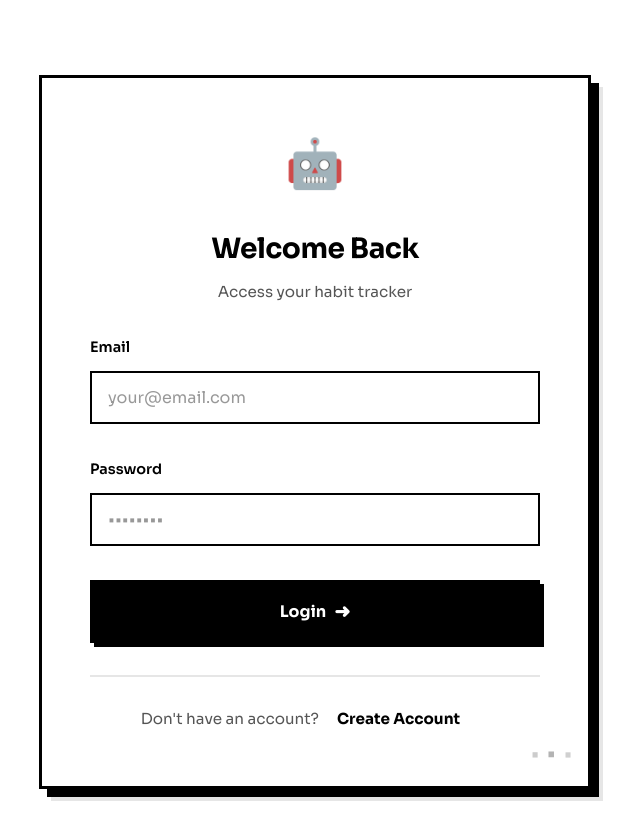
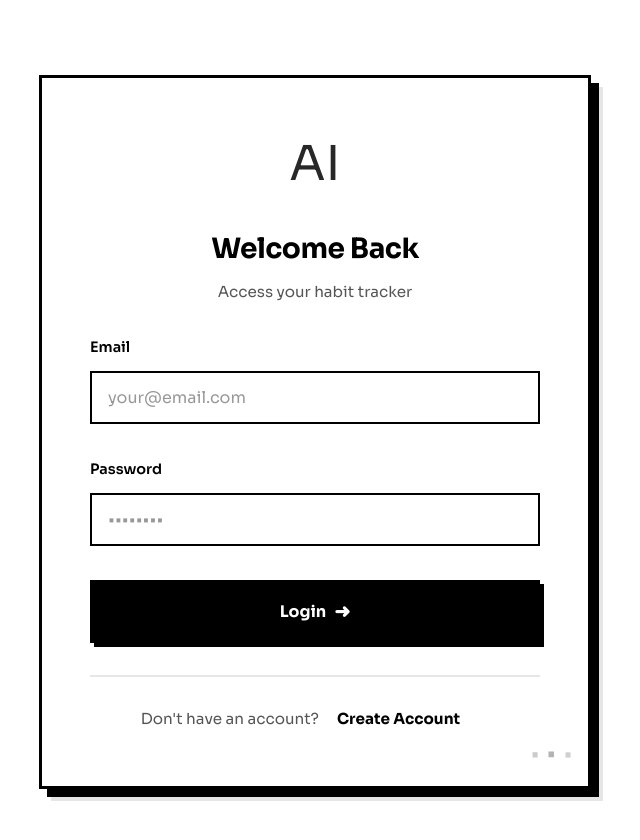
Before and after one commit to aayush45123/Ai-Habit-Tracker, a React (Vite) app in the folder ai-habit-tracker/client/: page /login in a window 1280 px wide. Shown: the top 840 px of the page, without its empty margins (325-965 px from the left). Built offline with nearby package versions, Linux system fonts and the light colour scheme; no server answers.

Commit message:
updated login and sign up page

```diff
--- a/ai-habit-tracker/client/src/pages/Auth/Login/Login.jsx
+++ b/ai-habit-tracker/client/src/pages/Auth/Login/Login.jsx
@@ -42,7 +42,7 @@ function Login() {
       <div className={styles.authCard}>
         {/* AI Habit Tracker Header */}
         <div className={styles.authHeader}>
-          <div className={styles.aiIcon}>🤖</div>
+          <div className={styles.aiIcon}>AI</div>
           <h2 className={styles.authTitle}>Welcome Back</h2>
           <p className={styles.authSubtitle}>Access your habit tracker</p>
         </div>
--- a/ai-habit-tracker/client/src/pages/Auth/Signup/Signup.jsx
+++ b/ai-habit-tracker/client/src/pages/Auth/Signup/Signup.jsx
@@ -45,7 +45,7 @@ function Signup() {
       <div className={styles.authCard}>
         {/* AI Habit Tracker Header */}
         <div className={styles.authHeader}>
-          <div className={styles.aiIcon}>🤖</div>
+          <div className={styles.aiIcon}>AI</div>
           <h2 className={styles.authTitle}>Get Started</h2>
           <p className={styles.authSubtitle}>
             Create your habit tracker account
```
